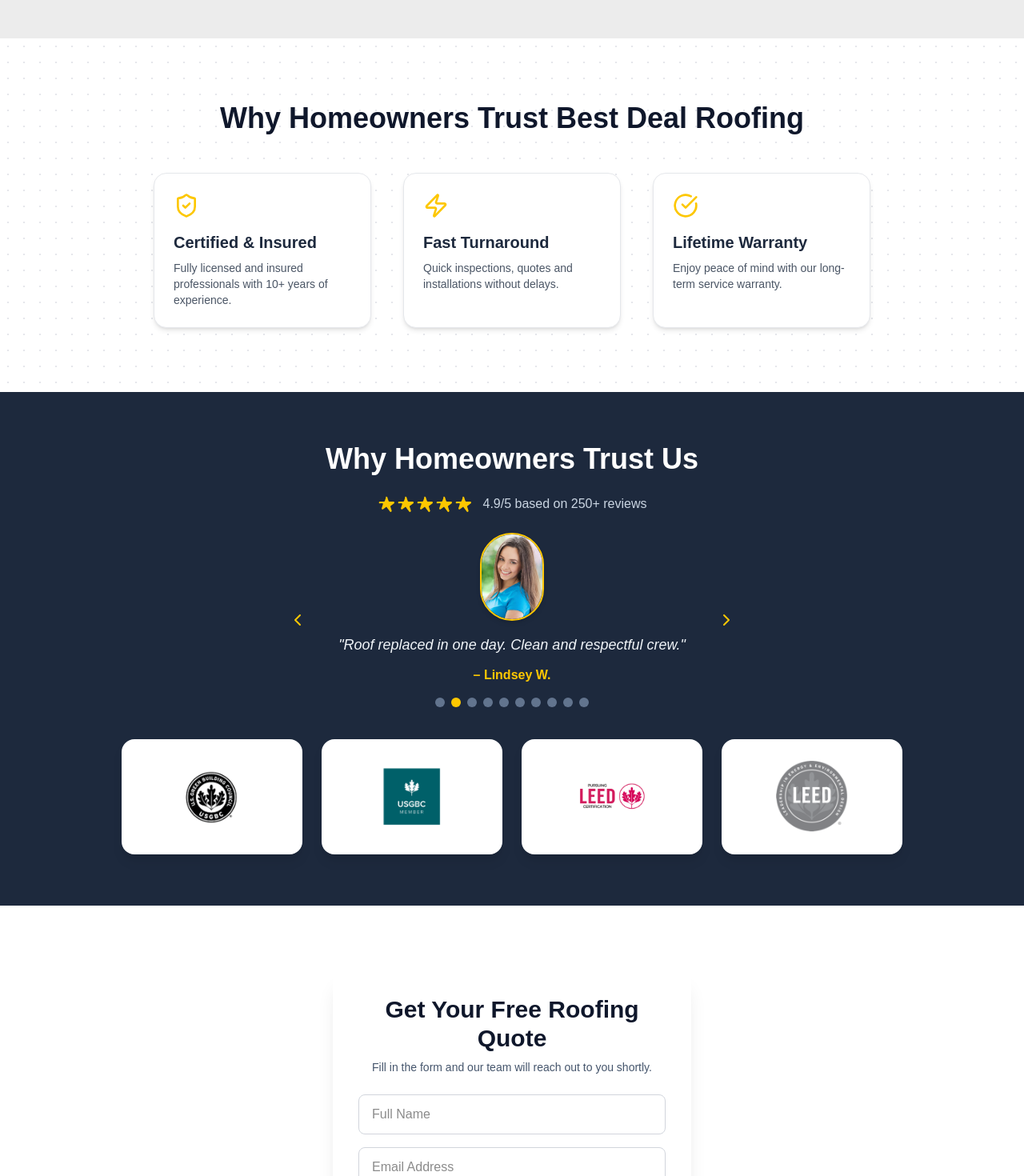
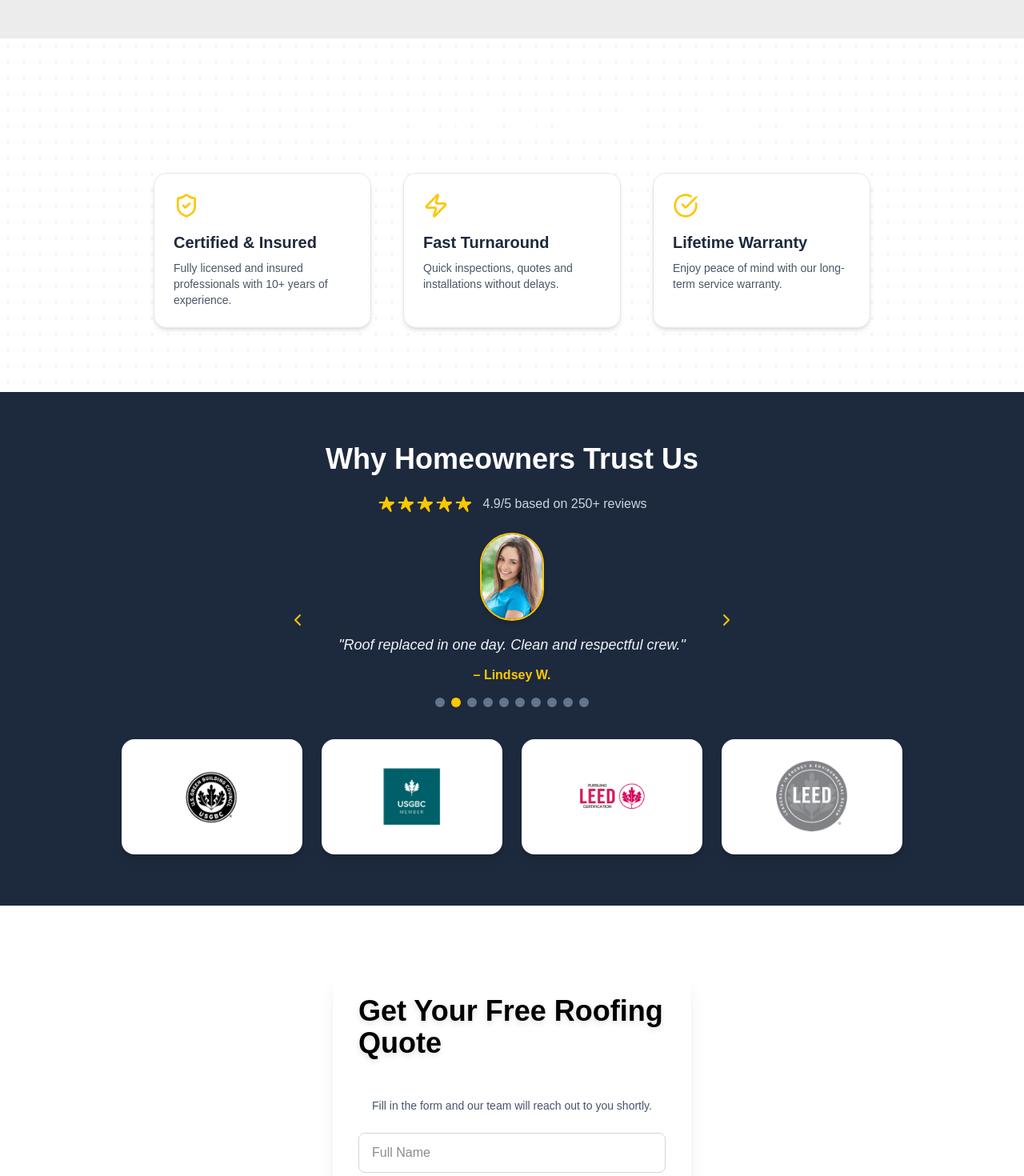
Before and after one commit to SebastianAyala13/best-deal-roofing, a Next.js app: page / in a window 1280 px wide. Shown: the part 1340-2810 px from the top of the page at 80% size. Built offline with nearby package versions, Linux system fonts and the light colour scheme; grey boxes are pictures that could not be loaded.

Commit message:
Mejoras de diseño y logos agregados

```diff
--- a/src/app/Form.tsx
+++ b/src/app/Form.tsx
@@ -69,7 +69,7 @@ export default function Form() {
     <div className="flex justify-center px-4">
       {isNotEligible ? (
         <div className="w-full max-w-md bg-white/90 p-6 sm:p-8 rounded-2xl shadow-xl text-center">
-          <h2 className="text-2xl font-bold text-red-600 mb-4">
+          <h2 className="text-3xl sm:text-4xl font-bold text-white mb-12 drop-shadow-md"          >
             {language === 'es' ? 'No puedes continuar' : 'You cannot proceed'}
           </h2>
           <p className="text-slate-700">
@@ -83,7 +83,7 @@ export default function Form() {
           onSubmit={handleSubmit}
           className="w-full max-w-md bg-white/90 p-6 sm:p-8 rounded-2xl shadow-xl backdrop-blur-md"
         >
-          <h2 className="text-2xl sm:text-3xl font-bold text-slate-900 mb-2 text-center">
+          <h2 className="text-3xl sm:text-4xl font-bold text-black mb-12 drop-shadow-md"          >
             {language === 'es' ? 'Obtén tu Cotización Gratuita' : 'Get Your Free Roofing Quote'}
           </h2>
           <p className="text-sm text-slate-600 mb-6 text-center">
--- a/src/app/components/WhyChooseUs.tsx
+++ b/src/app/components/WhyChooseUs.tsx
@@ -60,7 +60,7 @@ export default function WhyChooseUs() {
           whileInView={{ opacity: 1, y: 0 }}
           transition={{ duration: 0.6 }}
           viewport={{ once: true }}
-          className="text-3xl sm:text-4xl font-bold text-slate-900 mb-12"
+          className="text-3xl sm:text-4xl font-bold text-white mb-12"
         >
           {t.title}
         </motion.h2>
```
